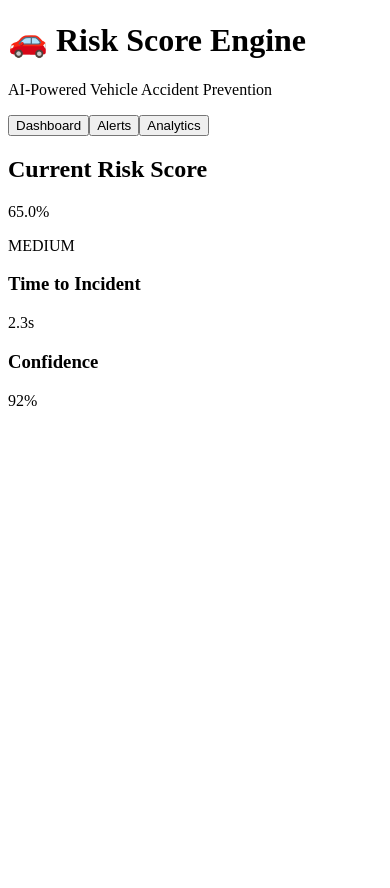
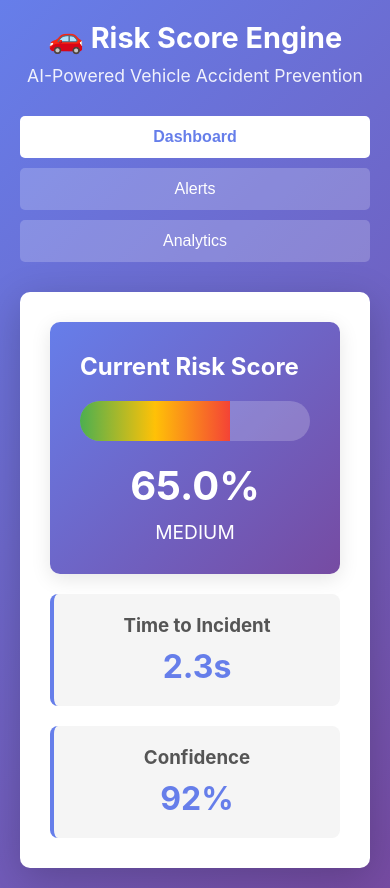
Before and after one commit to Vishnuvardhan4563e/risk-score-engine, a React (Create React App) app in the folder risk-score-engine/dashboard/: page / in a window 390 px wide. Before the commit the page ends 844 px from the top, so only its background shows below. Built offline with nearby package versions, Linux system fonts and the light colour scheme; the HTML template or start-up script is replaced by a standard one.

Commit message:
Update App.css

```diff
--- a/risk-score-engine/dashboard/src/styles/App.css
+++ b/risk-score-engine/dashboard/src/styles/App.css
@@ -0,0 +1,228 @@
+* {
+  margin: 0;
+  padding: 0;
+  box-sizing: border-box;
+}
+
+body {
+  font-family: -apple-system, BlinkMacSystemFont, 'Segoe UI', 'Roboto', 'Oxygen',
+    'Ubuntu', 'Cantarell', 'Fira Sans', 'Droid Sans', 'Helvetica Neue',
+    sans-serif;
+  background: linear-gradient(135deg, #667eea 0%, #764ba2 100%);
+  min-height: 100vh;
+}
+
+.app-container {
+  max-width: 1400px;
+  margin: 0 auto;
+  padding: 20px;
+}
+
+.app-header {
+  color: white;
+  text-align: center;
+  margin-bottom: 30px;
+}
+
+.app-header h1 {
+  font-size: 2.5em;
+  margin-bottom: 10px;
+}
+
+.app-header p {
+  font-size: 1.1em;
+  opacity: 0.9;
+}
+
+.app-nav {
+  display: flex;
+  gap: 10px;
+  margin-bottom: 30px;
+  justify-content: center;
+}
+
+.app-nav button {
+  padding: 12px 24px;
+  border: none;
+  background: rgba(255, 255, 255, 0.2);
+  color: white;
+  border-radius: 5px;
+  cursor: pointer;
+  font-size: 1em;
+  transition: all 0.3s;
+}
+
+.app-nav button:hover {
+  background: rgba(255, 255, 255, 0.3);
+}
+
+.app-nav button.active {
+  background: white;
+  color: #667eea;
+  font-weight: bold;
+}
+
+.app-content {
+  background: white;
+  border-radius: 10px;
+  padding: 30px;
+  box-shadow: 0 10px 40px rgba(0, 0, 0, 0.2);
+}
+
+/* Risk Dashboard */
+.risk-dashboard {
+  display: grid;
+  grid-template-columns: 1fr;
+  gap: 20px;
+}
+
+.risk-card {
+  background: linear-gradient(135deg, #667eea 0%, #764ba2 100%);
+  color: white;
+  padding: 30px;
+  border-radius: 10px;
+  box-shadow: 0 5px 20px rgba(0, 0, 0, 0.1);
+}
+
+.risk-card h2 {
+  margin-bottom: 20px;
+}
+
+.risk-score-display {
+  text-align: center;
+}
+
+.risk-meter {
+  width: 100%;
+  height: 40px;
+  background: rgba(255, 255, 255, 0.2);
+  border-radius: 20px;
+  margin: 20px 0;
+  overflow: hidden;
+}
+
+.risk-indicator {
+  height: 100%;
+  background: linear-gradient(90deg, #4CAF50, #FFC107, #F44336);
+  transition: width 0.3s ease;
+}
+
+.risk-value {
+  font-size: 2.5em;
+  font-weight: bold;
+}
+
+.alert-level {
+  font-size: 1.2em;
+  margin-top: 10px;
+}
+
+.metrics-grid {
+  display: grid;
+  grid-template-columns: repeat(auto-fit, minmax(200px, 1fr));
+  gap: 20px;
+}
+
+.metric-card {
+  background: #f5f5f5;
+  padding: 20px;
+  border-radius: 8px;
+  text-align: center;
+  border-left: 4px solid #667eea;
+}
+
+.metric-card h3 {
+  color: #555;
+  margin-bottom: 10px;
+}
+
+.metric-value {
+  font-size: 2em;
+  color: #667eea;
+  font-weight: bold;
+}
+
+/* Alerts */
+.alerts-container {
+  padding: 20px;
+}
+
+.alerts-list {
+  display: grid;
+  gap: 15px;
+}
+
+.alert {
+  padding: 15px;
+  border-left: 4px solid;
+  border-radius: 5px;
+  background: #f5f5f5;
+}
+
+.alert-high {
+  border-left-color: #F44336;
+  background-color: #FFEBEE;
+}
+
+.alert-medium {
+  border-left-color: #FFC107;
+  background-color: #FFF3E0;
+}
+
+.alert-low {
+  border-left-color: #4CAF50;
+  background-color: #E8F5E9;
+}
+
+.alert p {
+  margin: 5px 0;
+}
+
+.alert small {
+  color: #999;
+}
+
+/* Analytics */
+.analytics-container {
+  padding: 20px;
+}
+
+.stats-grid {
+  display: grid;
+  grid-template-columns: repeat(auto-fit, minmax(150px, 1fr));
+  gap: 20px;
+  margin-top: 20px;
+}
+
+.stat-card {
+  background: linear-gradient(135deg, #667eea 0%, #764ba2 100%);
+  color: white;
+  padding: 20px;
+  border-radius: 8px;
+  text-align: center;
+}
+
+.stat-card h3 {
+  font-size: 0.9em;
+  margin-bottom: 10px;
+}
+
+.stat-value {
+  font-size: 2em;
+  font-weight: bold;
+}
+
+/* Responsive */
+@media (max-width: 768px) {
+  .app-header h1 {
+    font-size: 1.8em;
+  }
+
+  .app-nav {
+    flex-direction: column;
+  }
+
+  .metrics-grid {
+    grid-template-columns: 1fr;
+  }
+}
```
